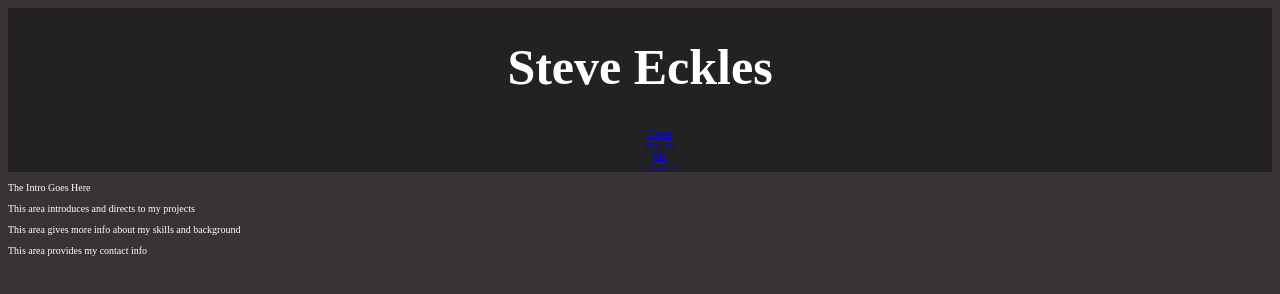
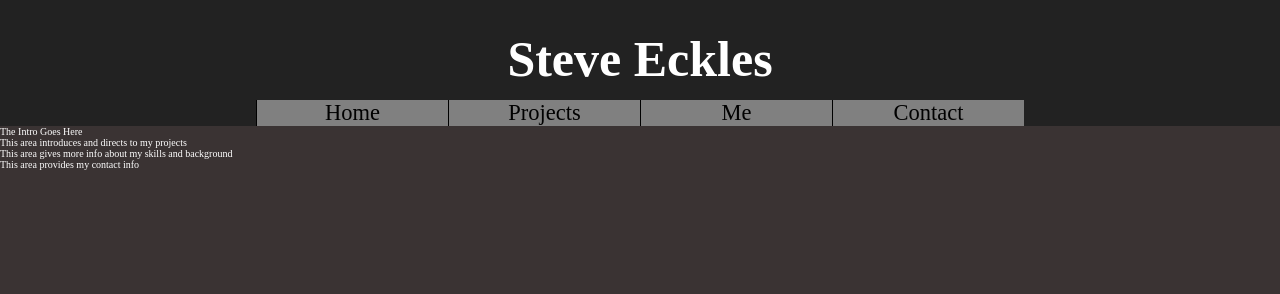
Before and after one commit to Steve-D-Eckles/Steve-D-Eckles.github.io, a plain HTML site: page index.html in a window 1280 px wide. Drawn offline with Linux system fonts and the light colour scheme.

Commit message:
Fix up the nav styles

```diff
--- a/stylesheet.css
+++ b/stylesheet.css
@@ -6,6 +6,8 @@ html {
 
 *, *::before, *::after {
   box-sizing: inherit;
+  padding: 0;
+  margin: 0;
 }
 
 /* Main Styles */
@@ -18,25 +20,53 @@ body {
 .mainTitle {
   height:10rem;
   width: 100%;
+  text-align: center;
   padding: 3rem 5rem 1rem 5rem;
-  text-align: center;
   font-size: 5rem;
   background-color: #222;
-  margin-top: 0rem;
-  margin-bottom: 0rem;
+  margin: 0 auto;
 }
 
 .mainNav {
   background-color: #222;
-  text-align: center;
-  margin-top: 0rem;
   padding-top: 1rem;
+  padding: 0;
+  font-size: 0;
 }
 
 ul.mainNav {
+  width: 60%;
+  padding: 0;
   list-style: none;
+  margin: 0 auto;
 }
 
 .navItem {
+  font-size: 2.25rem;
+  display: inline-block;
+  background: grey;
+  text-align: center;
+  width: 25%;
+  height: 20%;
+  margin: 0 auto;
+}
 
+.navItem a {
+  display: block;
+  width: 100%;
+  text-decoration: none;
+  color: black;
 }
+
+.navItem a:hover {
+  background-color: darkgrey;
+}
+
+.navItem a:active {
+  background-color: black;
+  color: darkgrey;
+}
+
+.navItem:nth-child(n+1) a {
+  border-left: 1px solid black;
+}
```
